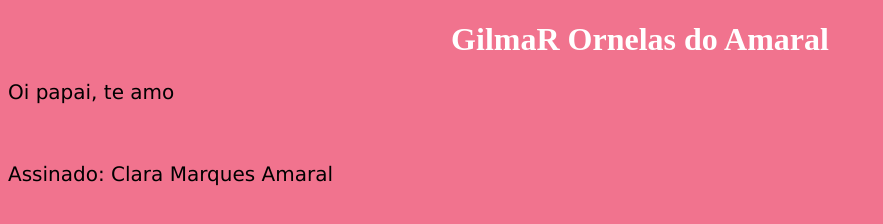
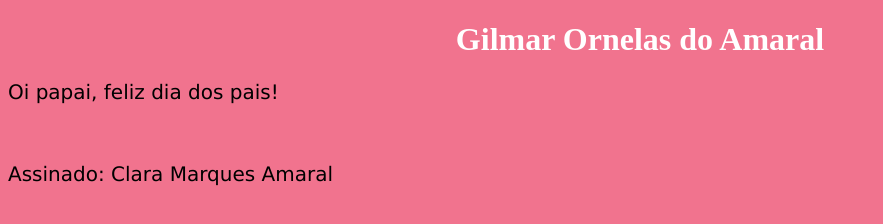
Before and after one commit to claramq/papai, a plain HTML site: page index.html in a window 1280 px wide. Shown: the whole page, without its empty margins (0-883 px from the left). Drawn offline with Linux system fonts and the light colour scheme.

Commit message:
Add - Nome

```diff
--- a/index.html
+++ b/index.html
@@ -7,8 +7,8 @@
 		<link rel="stylesheet" href="css/estilo.css">
   </head>
   <body>
-    <h1>GilmaR Ornelas do Amaral</h1>
-    <p>Oi papai, te amo</p>
+    <h1>Gilmar Ornelas do Amaral</h1>
+    <p>Oi papai, feliz dia dos pais!</p>
 		<br>
 		<p>Assinado: Clara Marques Amaral</p>
   </body>
```
